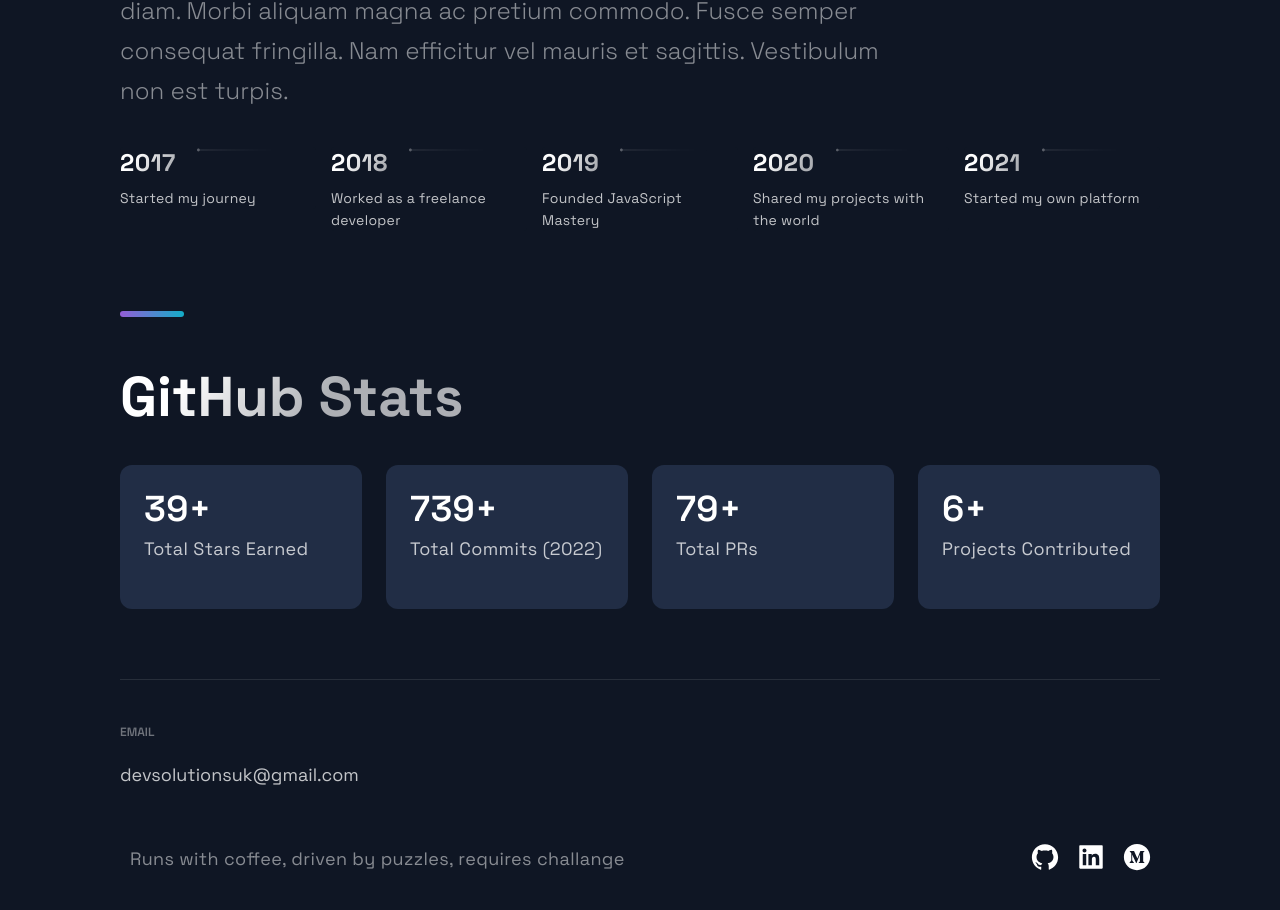
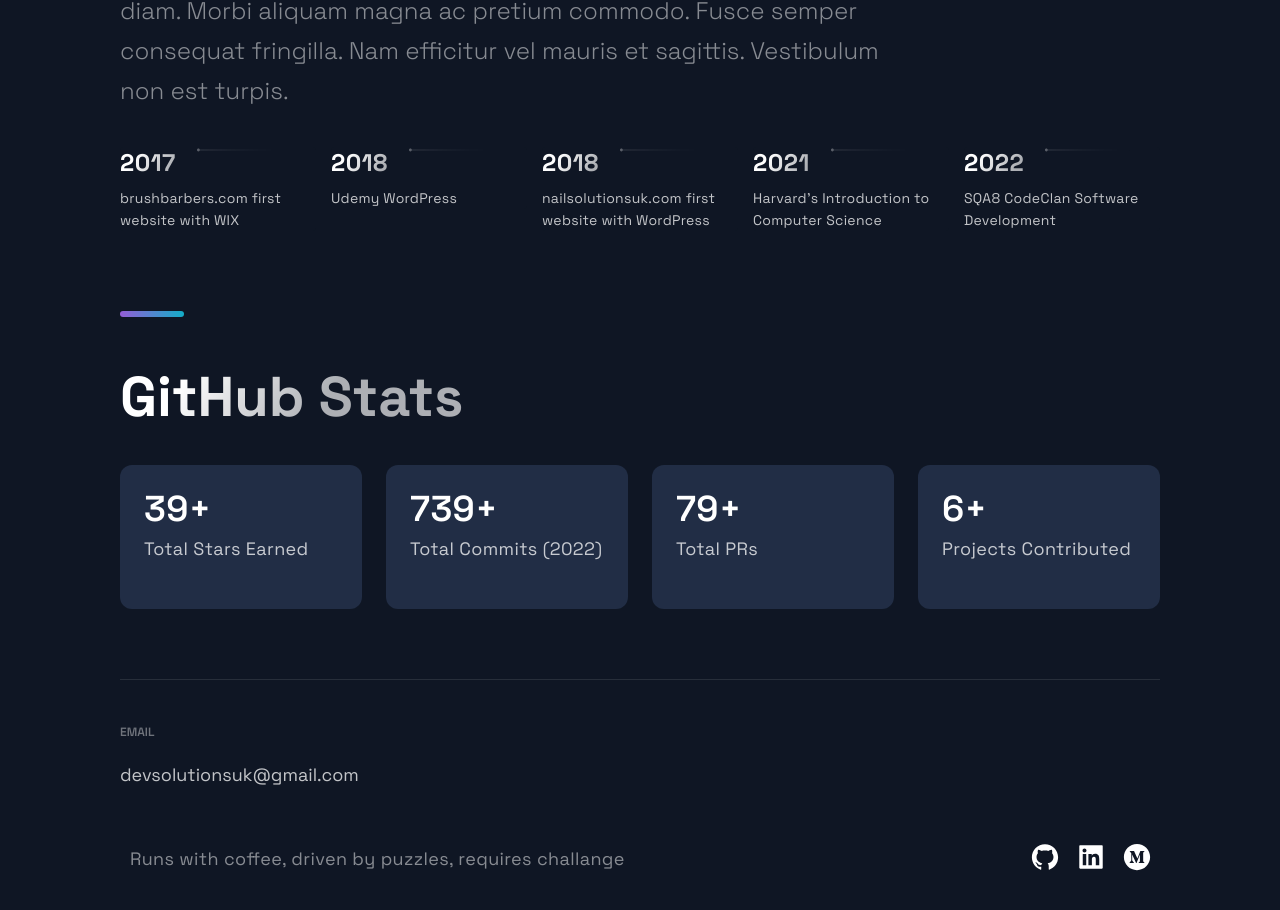
Before and after one commit to Cetins/portolio-nextjs, a Next.js app: page / in a window 1280 px wide. Shown: the part 3191-4101 px from the top of the page. Built offline with nearby package versions, Linux system fonts and the light colour scheme.

Commit message:
timeline data personalised

```diff
--- a/src/constants/constants.js
+++ b/src/constants/constants.js
@@ -51,9 +51,9 @@ export const projects = [
 ];
 
 export const TimeLineData = [
-  { year: 2017, text: 'Started my journey', },
-  { year: 2018, text: 'Worked as a freelance developer', },
-  { year: 2019, text: 'Founded JavaScript Mastery', },
-  { year: 2020, text: 'Shared my projects with the world', },
-  { year: 2021, text: 'Started my own platform', },
+  { year: 2017, text: 'brushbarbers.com first website with WIX', },
+  { year: 2018, text: 'Udemy WordPress', },
+  { year: 2018, text: 'nailsolutionsuk.com first website with WordPress', },
+  { year: 2021, text: "Harvard's Introduction to Computer Science", },
+  { year: 2022, text: 'SQA8 CodeClan Software Development', },
 ];
```
